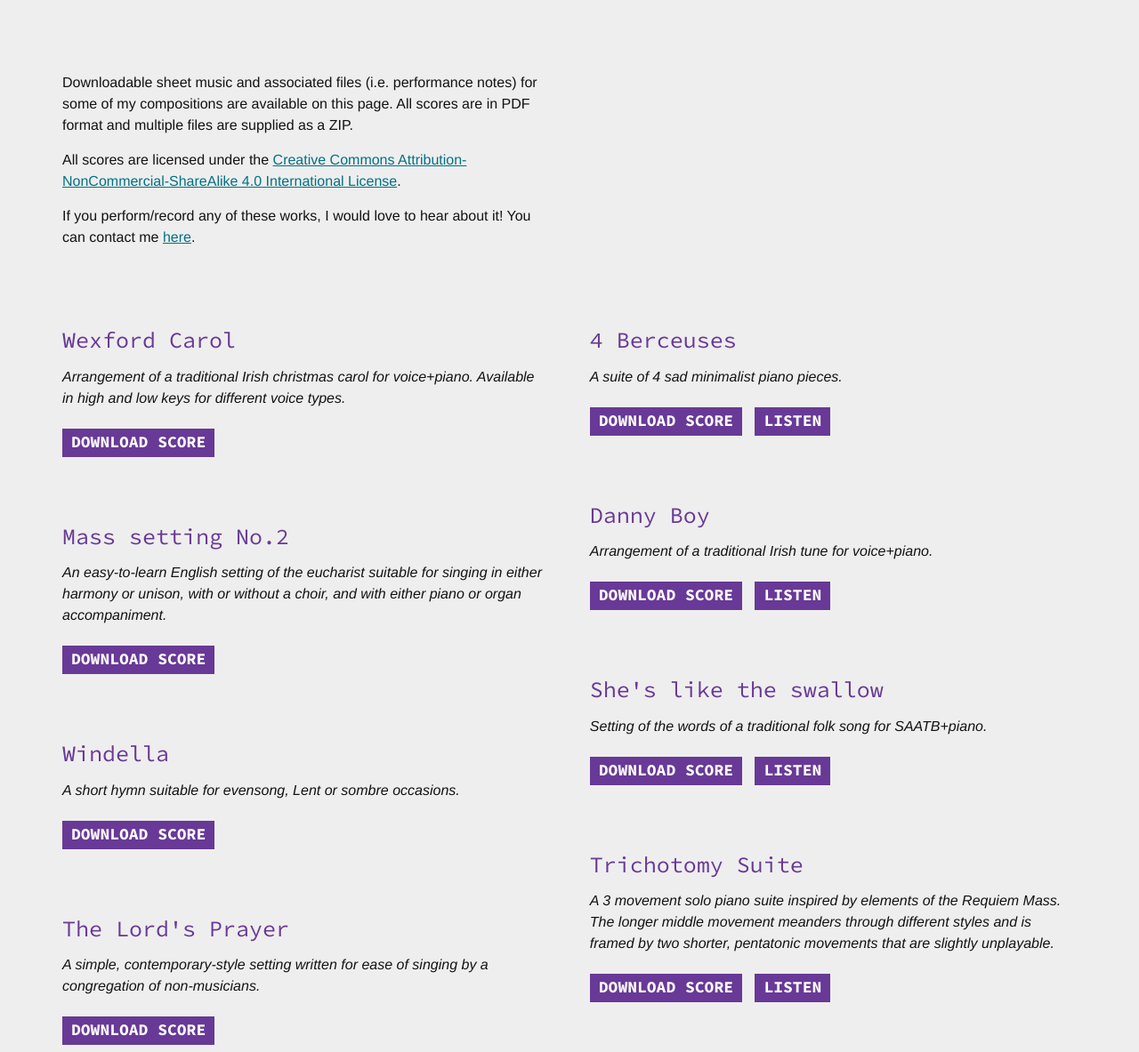
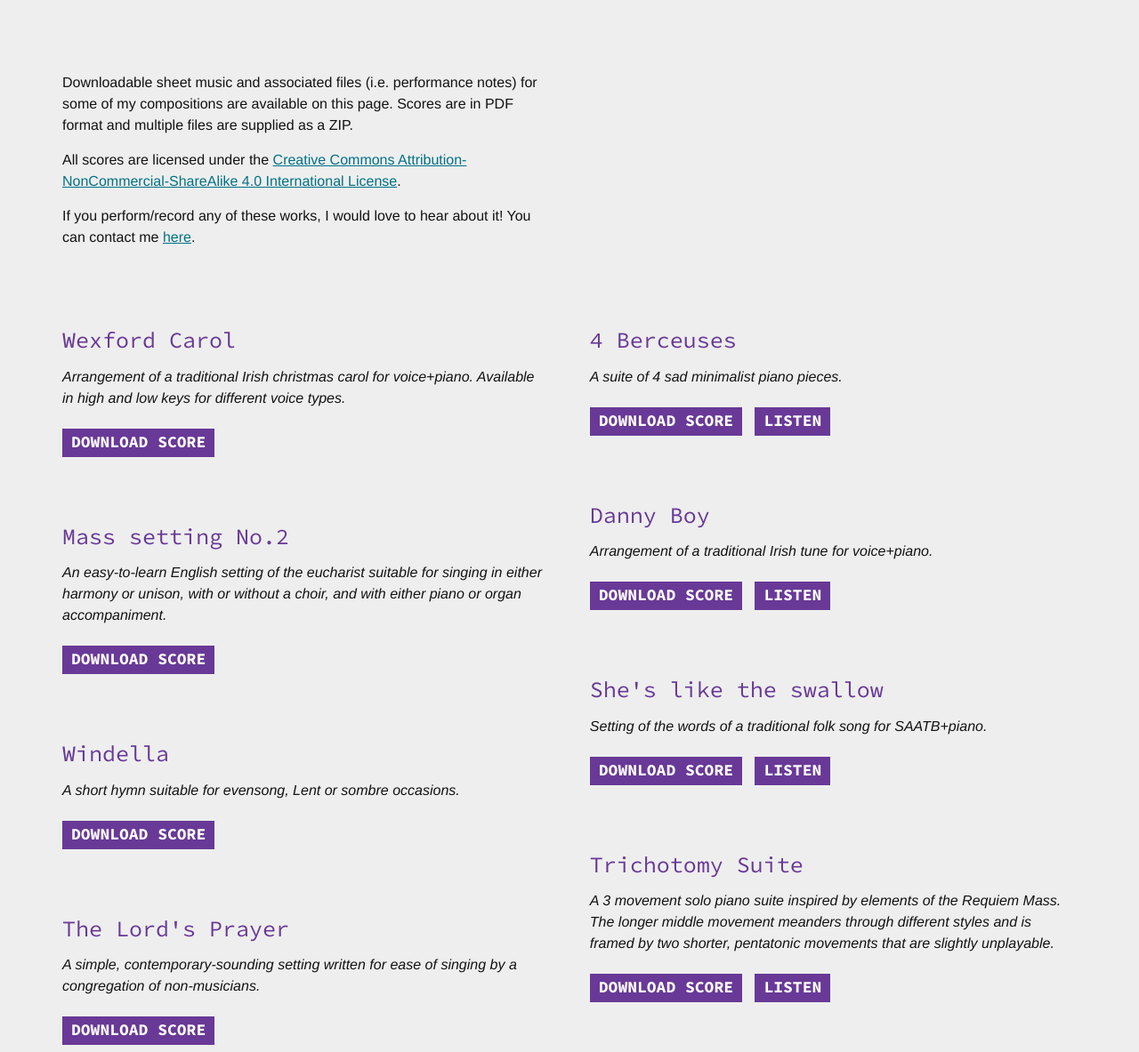
Before and after one commit to d-baker/navsite, a Jekyll site: the page built from scores.html, in a window 1280 px wide. Shown: the part 394-1577 px from the top of the page at 89% size. Built offline with Jekyll 4.4.1, drawn with Linux system fonts in a browser that asks for light colours.

Commit message:
fix broken download css on video permalink pages

```diff
--- a/_data/scores.yml
+++ b/_data/scores.yml
@@ -17,7 +17,7 @@
   - title: The Lord's Prayer
     url: http://dreadedvariable.xyz/scores/Baker, Dorothea - The Lord's Prayer.pdf
     listen:
-    description: A simple, contemporary-style setting written for ease of singing by a congregation of non-musicians.
+    description: A simple, contemporary-sounding setting written for ease of singing by a congregation of non-musicians.
 
   - title: Mass setting No.1
     url: http://dreadedvariable.xyz/scores/Baker, Dorothea - Mass No. 1.zip
--- a/_layouts/video.html
+++ b/_layouts/video.html
@@ -16,8 +16,8 @@
     </div>
 
     <article class="col2 textblock">
-        <p class="download">
-            <a download href="{{page.src | prepend: "/assets/video/"}}">download</a>
+        <p>
+            <a class="download" download href="{{page.src | prepend: "/assets/video/"}}">download</a>
         </p>
         <p>{{ page.description }}</p>
     </article>
--- a/scores.html
+++ b/scores.html
@@ -7,7 +7,7 @@
 <h1 class="pg-title avpg"><a href="{{page.url}}">Scores</a></h1>
 
 <div class="textblock">
-	<p>Downloadable sheet music and associated files (i.e. performance notes) for some of my compositions are available on this page. All scores are in PDF format and multiple files are supplied as a ZIP.</p>
+	<p>Downloadable sheet music and associated files (i.e. performance notes) for some of my compositions are available on this page. Scores are in PDF format and multiple files are supplied as a ZIP.</p>
 	<p>
 	All scores are licensed under the <a rel="license" href="http://creativecommons.org/licenses/by-nc-sa/4.0/deed.en_GB">Creative Commons Attribution-NonCommercial-ShareAlike 4.0 International License</a>.
 	</p>
```
